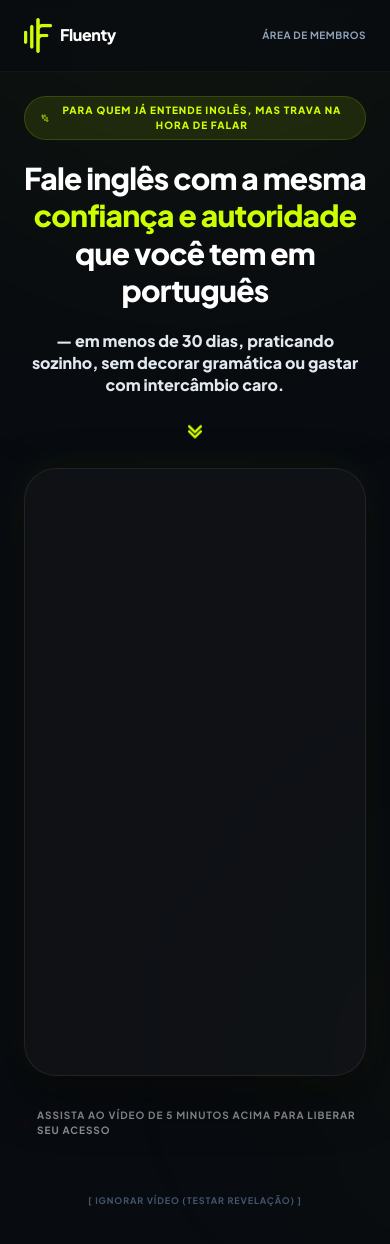
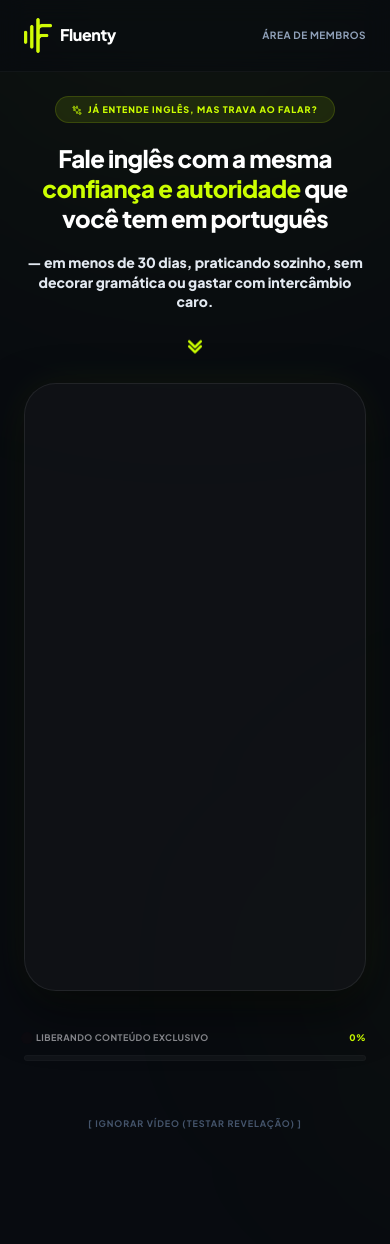
Before and after one commit to lukspit/fluenty, a Next.js app: page /vendas in a window 390 px wide. Shown: the top 1244 px of the page. Built offline with nearby package versions, Linux system fonts and the light colour scheme.

Commit message:
design/copy: optimize mobile fonts and eyebrow text, remove redundancy in sub-headline, and implement non-linear vsl progress bar

```diff
--- a/src/components/LandingPage.tsx
+++ b/src/components/LandingPage.tsx
@@ -14,23 +14,31 @@ declare global {
 const PRODUCT_PRICE = "27,00";
 const CHECKOUT_URL = "https://pay.kiwify.com.br/lvlsx68";
 const YOUTUBE_VIDEO_ID = "FqkMu2dD5kE";
+const REVEAL_TIME = 255; // 4 minutos e 15 segundos (coincide com o pitch de vendas da VSL)
 
 export default function LandingPage() {
   const [showOffer, setShowOffer] = useState(false);
   const [activeFaq, setActiveFaq] = useState<number | null>(null);
+  const [vslProgress, setVslProgress] = useState(0);
   const playerRef = useRef<any>(null);
   const intervalRef = useRef<any>(null);
 
-  // Inicia a verificação de tempo do vídeo
+  // Inicia a verificação de tempo do vídeo e atualiza o progresso não-linear (Goal Gradient)
   const startTracking = () => {
     if (intervalRef.current) clearInterval(intervalRef.current);
     intervalRef.current = setInterval(() => {
       if (playerRef.current && typeof playerRef.current.getCurrentTime === "function") {
         const currentTime = playerRef.current.getCurrentTime();
-        // Revela a oferta quando o vídeo passa de 4m30s (270 segundos)
-        if (currentTime >= 270) {
+
+        if (currentTime >= REVEAL_TIME) {
           triggerReveal();
           stopTracking();
+        } else {
+          // Fórmula Goal Gradient (desaceleração): começa rápido e vai suavizando
+          const ratio = currentTime / REVEAL_TIME;
+          const curve = 1 - Math.pow(1 - ratio, 2.5);
+          const calculated = Math.min(99, Math.round(curve * 100));
+          setVslProgress(calculated);
         }
       }
     }, 1000);
@@ -45,12 +53,14 @@ export default function LandingPage() {
 
   const triggerReveal = () => {
     setShowOffer(true);
+    setVslProgress(100);
     localStorage.setItem("vsl_revealed", "true");
   };
 
   const resetReveal = () => {
     localStorage.removeItem("vsl_revealed");
     setShowOffer(false);
+    setVslProgress(0);
     if (playerRef.current && typeof playerRef.current.seekTo === "function") {
       playerRef.current.seekTo(0);
       playerRef.current.playVideo();
@@ -116,6 +126,7 @@ export default function LandingPage() {
     const params = new URLSearchParams(window.location.search);
     if (params.get("reveal") === "true" || localStorage.getItem("vsl_revealed") === "true") {
       setShowOffer(true);
+      setVslProgress(100);
     }
   }, []);
 
@@ -176,15 +187,15 @@ export default function LandingPage() {
 
         {/* Headline Section */}
         <div className="text-center space-y-5 max-w-3xl mb-6">
-          <span className="inline-flex items-center gap-1.5 text-[10px] font-extrabold uppercase tracking-widest text-brand-neon bg-brand-neon/10 border border-brand-neon/15 px-4 py-1.5 rounded-full">
-            <SparklesIcon size={10} className="animate-pulse text-brand-neon" /> PARA QUEM JÁ ENTENDE INGLÊS, MAS TRAVA NA HORA DE FALAR
+          <span className="inline-flex items-center gap-1.5 text-[9px] sm:text-[10px] font-extrabold uppercase tracking-widest text-brand-neon bg-brand-neon/10 border border-brand-neon/15 px-4 py-1.5 rounded-full">
+            <SparklesIcon size={10} className="animate-pulse text-brand-neon" /> JÁ ENTENDE INGLÊS, MAS TRAVA AO FALAR?
           </span>
 
-          <h1 className="text-3xl sm:text-4xl md:text-5xl font-black text-white leading-tight tracking-tight max-w-2xl mx-auto">
+          <h1 className="text-2xl sm:text-4xl md:text-5xl font-black text-white leading-tight tracking-tight max-w-2xl mx-auto">
             Fale inglês com a mesma <span className="text-brand-neon">confiança e autoridade</span> que você tem em português
           </h1>
 
-          <h2 className="text-base sm:text-lg md:text-xl font-extrabold text-slate-200 leading-snug max-w-2xl mx-auto">
+          <h2 className="text-sm sm:text-base md:text-xl font-extrabold text-slate-200 leading-snug max-w-2xl mx-auto">
             — em menos de 30 dias, praticando sozinho, sem decorar gramática ou gastar com intercâmbio caro.
           </h2>
 
@@ -201,9 +212,22 @@ export default function LandingPage() {
           <div id="vsl-youtube-player" className="w-full h-full rounded-2xl" />
         </div>
 
-        <p className="text-[10px] text-brand-textMuted uppercase tracking-widest font-bold mb-12 flex items-center gap-2">
-          <span className="w-1.5 h-1.5 rounded-full bg-red-500 animate-ping"></span> Assista ao vídeo de 5 minutos acima para liberar seu acesso
-        </p>
+        {/* Barra de Progresso Não-Linear da VSL (Goal Gradient) */}
+        <div className="w-full max-w-sm mt-2 mb-12 space-y-2.5">
+          <div className="flex justify-between items-center text-[9px] sm:text-[10px] uppercase font-bold tracking-wider text-brand-textMuted">
+            <span className="flex items-center gap-1.5">
+              <span className={`w-1.5 h-1.5 rounded-full ${showOffer ? "bg-brand-neon" : "bg-red-500 animate-ping"}`} />
+              {showOffer ? "Material de Oferta Liberado" : "Liberando Conteúdo Exclusivo"}
+            </span>
+            <span className="text-brand-neon font-black">{vslProgress}%</span>
+          </div>
+          <div className="w-full h-1.5 bg-white/[0.04] rounded-full overflow-hidden border border-white/[0.02] relative">
+            <div
+              className="h-full bg-gradient-to-r from-brand-neon/80 to-brand-neon transition-all duration-300 ease-out shadow-[0_0_10px_rgba(204,255,0,0.5)] rounded-full"
+              style={{ width: `${vslProgress}%` }}
+            />
+          </div>
+        </div>
 
         {/* Developer Bypass (Só para testes locais) */}
         <div className="text-center mb-10">
```
